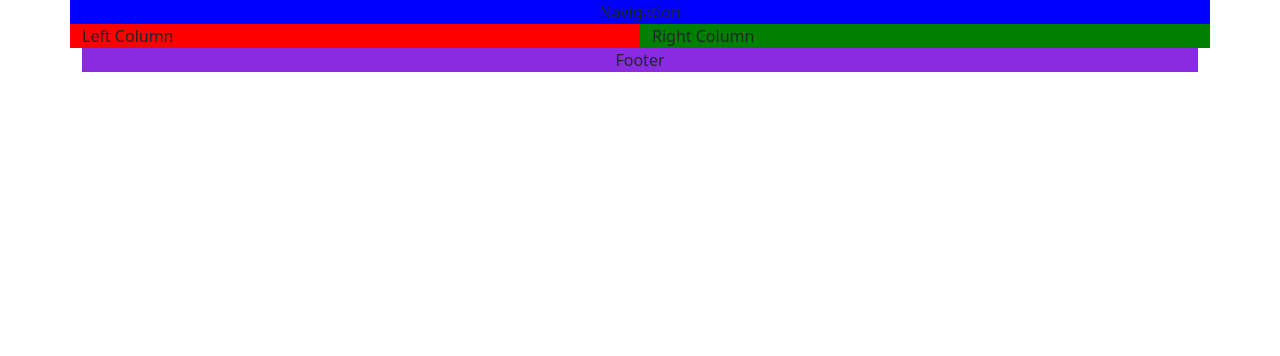
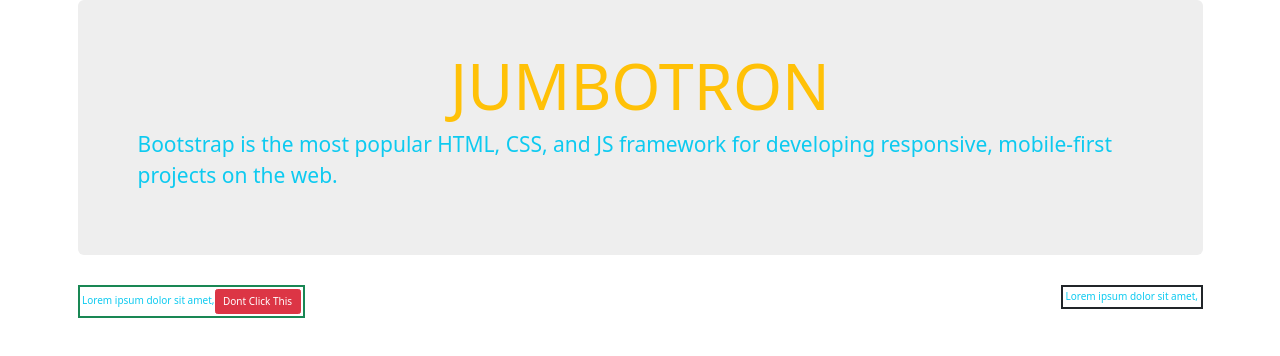
Before and after one commit to michaelr47/collab-practice1, a plain HTML site: page index.html in a window 1280 px wide. Drawn offline with nearby package versions, Linux system fonts and the light colour scheme.

Commit message:
jumbotron

```diff
--- a/index.html
+++ b/index.html
@@ -5,31 +5,26 @@
     <meta name="viewport" content="width=device-width, initial-scale=1">
 
     <!-- Bootstrap CSS -->
+    <link rel="stylesheet" href="https://maxcdn.bootstrapcdn.com/bootstrap/3.4.1/css/bootstrap.min.css">
     <link href="https://cdn.jsdelivr.net/npm/bootstrap@5.1.3/dist/css/bootstrap.min.css" rel="stylesheet" integrity="sha384-1BmE4kWBq78iYhFldvKuhfTAU6auU8tT94WrHftjDbrCEXSU1oBoqyl2QvZ6jIW3" crossorigin="anonymous">
     <link rel="stylesheet" href="CSS/style.css">
 
-    <title>Challenge 2</title>
+    <title>Challenge 4</title>
   </head>
   <body>
-    <nav class="container">
-        <div class="row justify-content-md-center">Navigation</div>
-    </nav>
 
     <div class="container">
-        <div class="row">
-          <div class="col col1">
-            Left Column
-            </div>
-          <div class="col col2">
-            Right Column
-            </div>
-        </div>
-
-    <footer>
-        <div class="container">
-        <div class="row justify-content-md-center">Footer</div>
-        </div>
-    </footer>
+      <div class="jumbotron">
+        <h1 class="text-warning row justify-content-center">JUMBOTRON</h1>
+        <p class="text-info">Bootstrap is the most popular HTML, CSS, and JS framework for developing responsive, mobile-first projects on the web.</p>
+      </div>
+      <div class="">
+        <span class="p-1 border float-start border border-2 text-info border border-success">Lorem ipsum dolor sit amet,<button type="button" class="btn btn-danger">Dont Click This</button></span>
+      </div>
+      <div class="">
+        <span class="p-1 border float-end border border-2 text-info border border-dark">Lorem ipsum dolor sit amet,</span>
+          </div>
+   </div>
 
     <!-- Optional JavaScript; choose one of the two! -->
 
```
